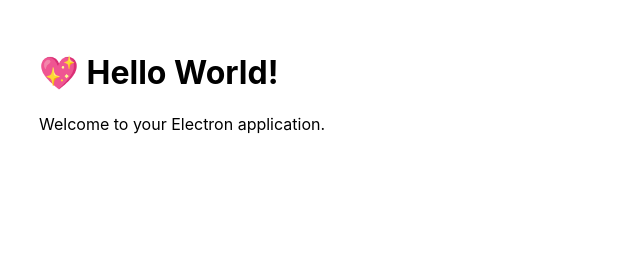
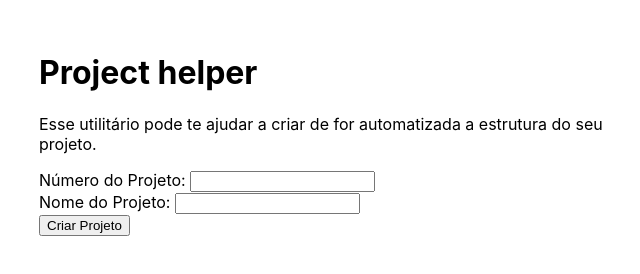
Before and after one commit to DankoCaboski/project-struct-generator, an Electron app: page src/index.html in a window 800 px wide. Shown: the whole page, without its empty margins (57-697 px from the left). Drawn offline with Linux system fonts and the light colour scheme.

Commit message:
Feat: main form

```diff
--- a/src/index.html
+++ b/src/index.html
@@ -2,11 +2,20 @@
 <html>
   <head>
     <meta charset="UTF-8" />
-    <title>Hello World!</title>
+    <title>Project helper</title>
     <link rel="stylesheet" href="index.css" />
   </head>
   <body>
-    <h1>💖 Hello World!</h1>
-    <p>Welcome to your Electron application.</p>
+    <h1>Project helper</h1>
+    <p>Esse utilitário pode te ajudar a criar de for automatizada a estrutura do seu projeto.</p>
+    <form>
+        <label for="projectNumber">Número do Projeto:</label>
+        <input type="number" id="projectNumber" name="projectNumber" required />
+        <br />
+        <label for="projectName">Nome do Projeto:</label>
+        <input type="text" id="projectName" name="projectName" required />
+        <br />
+        <input type="submit" value="Criar Projeto" />
+    </form>
   </body>
 </html>
```
